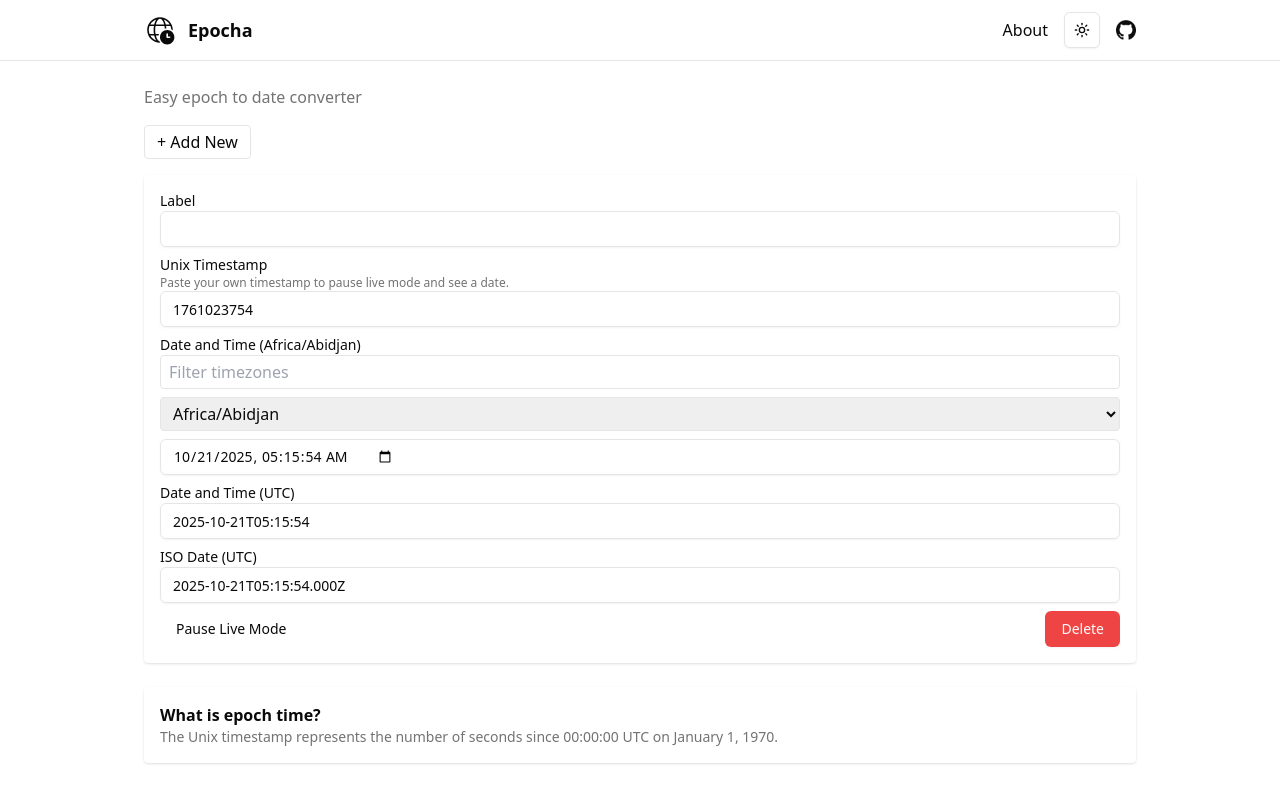
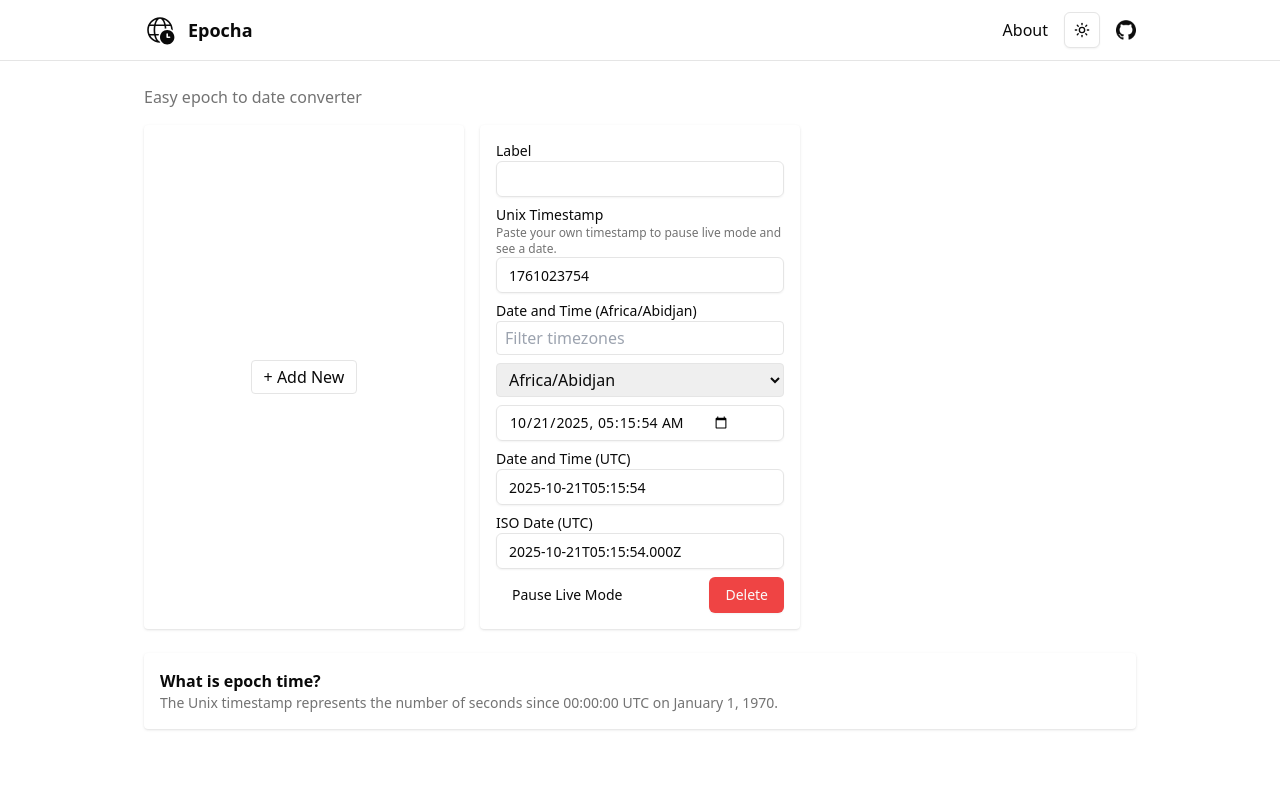
Before and after one commit to tavosansal/epocha, a Next.js app in the folder next-app/: page / in a window 1280 px wide. Built offline with nearby package versions, Linux system fonts and the light colour scheme.

Commit message:
chore: add new button changes

```diff
--- a/next-app/components/UnixConverter.tsx
+++ b/next-app/components/UnixConverter.tsx
@@ -79,7 +79,7 @@ export default function UnixConverter({ converter }: { converter: Converter }) {
   }
 
   return (
-    <div className="bg-card shadow rounded p-4 mb-4">
+    <div className="bg-card shadow rounded p-4 h-full flex flex-col">
       <div className="mb-2">
         <Label>Label</Label>
   <Input value={converter.label || ''} onChange={(e: React.ChangeEvent<HTMLInputElement>) => saveLabel(e.target.value)} />
@@ -108,7 +108,7 @@ export default function UnixConverter({ converter }: { converter: Converter }) {
         <Input readOnly value={isoString} />
       </div>
 
-      <div className="flex items-center gap-2 mt-2">
+  <div className="flex items-center gap-2 mt-2 mt-auto">
           {isPlaying ? (
           <Button variant="ghost" onClick={onPause}>Pause Live Mode</Button>
         ) : (
--- a/next-app/pages/index.tsx
+++ b/next-app/pages/index.tsx
@@ -14,11 +14,10 @@ export default function Home() {
   {/* <h1 className="text-3xl font-bold mb-2 flex items-center gap-3">Epocha <WorldClockIcon className="h-10 w-10"/></h1> */}
   <h1 className="mb-4 text-muted-foreground">Easy epoch to date converter</h1>
 
-        <div className="mb-4">
-          <button className="px-3 py-1 border rounded border-border" onClick={addConverter}>+ Add New</button>
-        </div>
-
-        <div>
+        <div className="grid gap-4 grid-cols-1 sm:grid-cols-2 lg:grid-cols-3 auto-rows-fr">
+          <div className="bg-card shadow rounded p-4 h-full flex items-center justify-center">
+            <button className="px-3 py-1 border rounded border-border" onClick={addConverter}>+ Add New</button>
+          </div>
           {converters.map((c) => (
             <UnixConverter key={c.id} converter={c} />
           ))}
```
